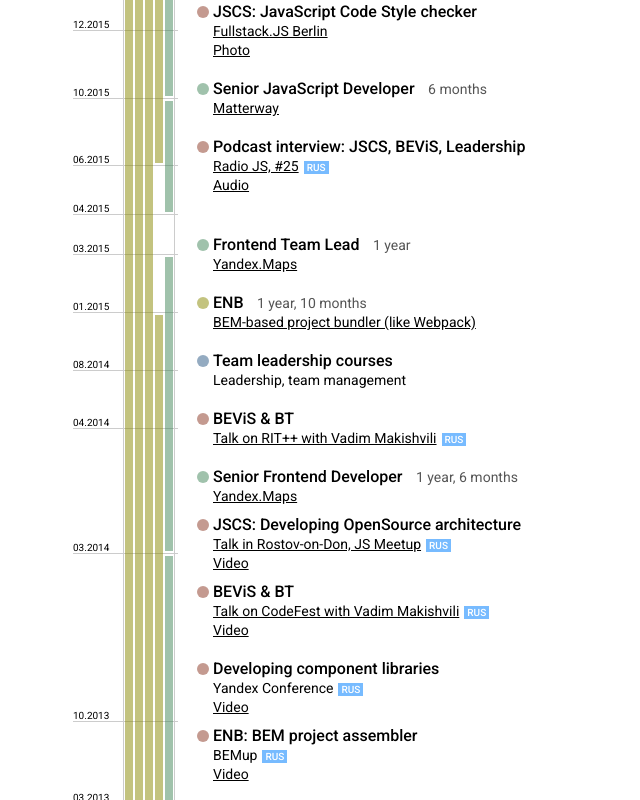
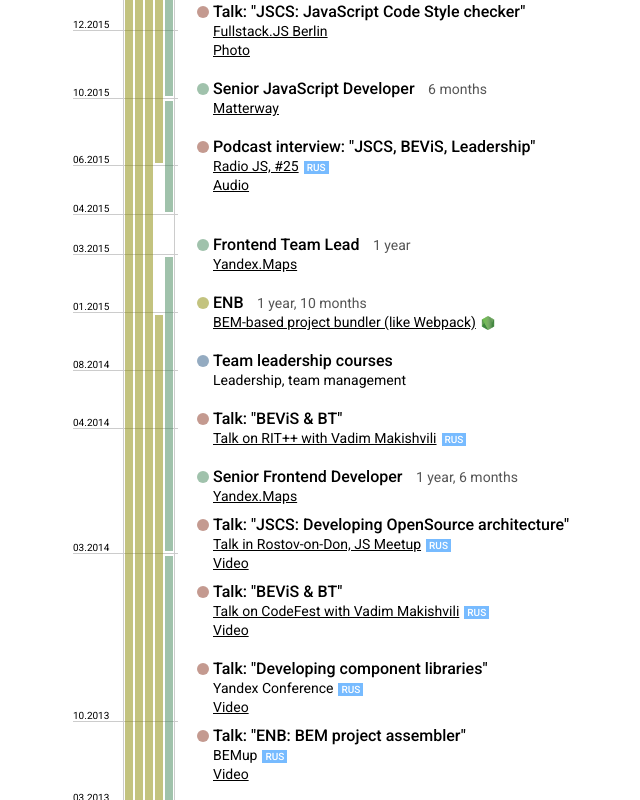
Before and after one commit to mdevils/mdevils, a React (Create React App) app: page / in a window 1280 px wide. Shown: the part 720-1520 px from the top of the page, without its empty margins (17-657 px from the left). Built offline with nearby package versions, Linux system fonts and the light colour scheme.

Commit message:
Fix links, add icons.

```diff
--- a/src/data/timeline.ts
+++ b/src/data/timeline.ts
@@ -9,6 +9,7 @@
   to: string;
   text?: string;
   language?: 'RUS';
+  icon?: 'npm';
   programmingLanguages?: string[];
   software?: string[];
   importance?: number;
@@ -37,7 +38,7 @@
     type: 'work',
     title: 'ASP.NET Developer',
     text: 'Allatravels',
-    from: '2004-11',
+    from: '2005-11',
     to: '2008-01',
     programmingLanguages: ['C#', 'SQL'],
     software: ['ASP.NET']
@@ -64,7 +65,7 @@
     title: 'ASP.NET Developer',
     text: 'NPO "Anna"',
     link: 'http://npoanna.ru/',
-    from: '2004-07',
+    from: '2005-07',
     to: '2008-02',
     programmingLanguages: ['C#', 'JavaScript'],
     software: ['ASP.NET']
@@ -199,6 +200,7 @@
     title: 'ENB',
     text: 'BEM-based project bundler (like Webpack)',
     link: 'https://en.bem.info/toolbox/enb/',
+    icon: 'npm',
     from: '2013-03',
     to: '2015-01'
   },
@@ -207,6 +209,7 @@
     title: 'JSCS',
     text: 'JavaScript CodeStyle checker',
     link: 'https://jscs-dev.github.io/',
+    icon: 'npm',
     from: '2013-01',
     to: '2016-04'
   },
@@ -215,6 +218,7 @@
     title: 'html-entities',
     text: 'HTML Entities encoder / decoder',
     link: 'https://www.npmjs.com/package/html-entities',
+    icon: 'npm',
     importance: 2,
     from: '2013-02',
     to: '2019-08'
@@ -224,6 +228,7 @@
     title: 'css-selector-parser',
     text: 'CSS Selector parser',
     link: 'https://www.npmjs.com/package/css-selector-parser',
+    icon: 'npm',
     importance: 2,
     from: '2013-02',
     to: '2016-11'
@@ -233,13 +238,14 @@
     title: 'CST',
     text: 'JavaScript concrete syntax tree parser',
     link: 'https://www.npmjs.com/package/cst',
+    icon: 'npm',
     importance: 2,
     from: '2015-06',
     to: '2016-04'
   },
   {
     type: 'public',
-    title: 'Developing component libraries',
+    title: 'Talk: "Developing component libraries"',
     text: 'Yandex Conference',
     video: 'https://video.yandex.ru/users/ya-events/view/1788/',
     language: 'RUS',
@@ -247,7 +253,7 @@
   },
   {
     type: 'public',
-    title: 'ENB: BEM project assembler',
+    title: 'Talk: "ENB: BEM project assembler"',
     text: 'BEMup',
     video: 'https://events.yandex.ru/events/bemup/2-october-2013/?openTalkVideo=297-3',
     language: 'RUS',
@@ -255,7 +261,7 @@
   },
   {
     type: 'public',
-    title: 'JSCS: Developing OpenSource architecture',
+    title: 'Talk: "JSCS: Developing OpenSource architecture"',
     text: 'Talk in Rostov-on-Don, JS Meetup',
     link: 'https://www.facebook.com/events/562939683813604/',
     video: 'https://www.youtube.com/watch?v=VpKIiwYR-n0',
@@ -264,7 +270,7 @@
   },
   {
     type: 'public',
-    title: 'BEViS & BT',
+    title: 'Talk: "BEViS & BT"',
     text: 'Talk on CodeFest with Vadim Makishvili',
     link: 'https://2014.codefest.ru/lecture/790',
     video: 'https://www.youtube.com/watch?v=4qh6ko8jNKc',
@@ -273,7 +279,7 @@
   },
   {
     type: 'public',
-    title: 'BEViS & BT',
+    title: 'Talk: "BEViS & BT"',
     text: 'Talk on RIT++ with Vadim Makishvili',
     link: 'https://www.kp.ru/daily/26216.5/3100206/',
     language: 'RUS',
@@ -281,7 +287,7 @@
   },
   {
     type: 'public',
-    title: 'Podcast interview: JSCS, BEViS, Leadership',
+    title: 'Podcast interview: "JSCS, BEViS, Leadership"',
     text: 'Radio JS, #25',
     link: 'https://radiojs.ru/2015/06/radiojs-25/',
     audio: 'https://www.youtube.com/watch?v=VpKIiwYR-n0',
@@ -290,10 +296,10 @@
   },
   {
     type: 'public',
-    title: 'JSCS: JavaScript Code Style checker',
+    title: 'Talk: "JSCS: JavaScript Code Style checker"',
     text: 'Fullstack.JS Berlin',
     link: 'https://www.meetup.com/fullstack-berlin/events/226856447/',
-    photo: 'https://twitter.com/oelry/status/672502993846169601',
+    photo: 'https://twitter.com/_andreasgrimm/status/672500021233885184',
     to: '2015-12'
   }
 ] as TimelineItemSource[]).map((item: TimelineItemSource, index: number) => ({...item, id: `${index}`}));
--- a/src/partials/timeline/timeline-items/index.tsx
+++ b/src/partials/timeline/timeline-items/index.tsx
@@ -4,7 +4,7 @@
 import {filterColors, timelineBarSpacer, timelineGridLineColor, TimelineItemLaned, TimelineItemType} from '../const';
 import {formatDuration} from '../format-duration';
 import {TimelineItemsByEndDate} from '../get-timeline-index';
-
+import npmIcon from './npm.png';
 
 const TimelineDate = styled.div`
   position: relative;
@@ -84,8 +84,19 @@
   color: white;
 `;
 
+const ItemIcon = styled.div`
+  display: inline-block;
+  margin-left: 5px;
+  position: relative;
+  top: 3px;
+  height: 14px;
+  width: 14px;
+  background: url(${npmIcon});
+  background-size: 100% 100%;
+`;
+
 function Item({
-  item: {title, text, id, type, to, from = to, link, video, audio, photo, language},
+  item: {title, text, id, type, to, from = to, link, video, audio, photo, language, icon},
   onEnter,
   onLeave,
   hovered
@@ -106,6 +117,9 @@
   let textContent = (<ItemText>{text}</ItemText>);
   if (language) {
     textContent = <>{textContent}<ItemLang>{language}</ItemLang></>
+  }
+  if (icon) {
+    textContent = <>{textContent}<ItemIcon /></>
   }
   if (link) {
     textContent = <ItemTextLink href={link}>{textContent}</ItemTextLink>;
```
Also changed, not shown: src/partials/timeline/timeline-items/npm.png (added).
